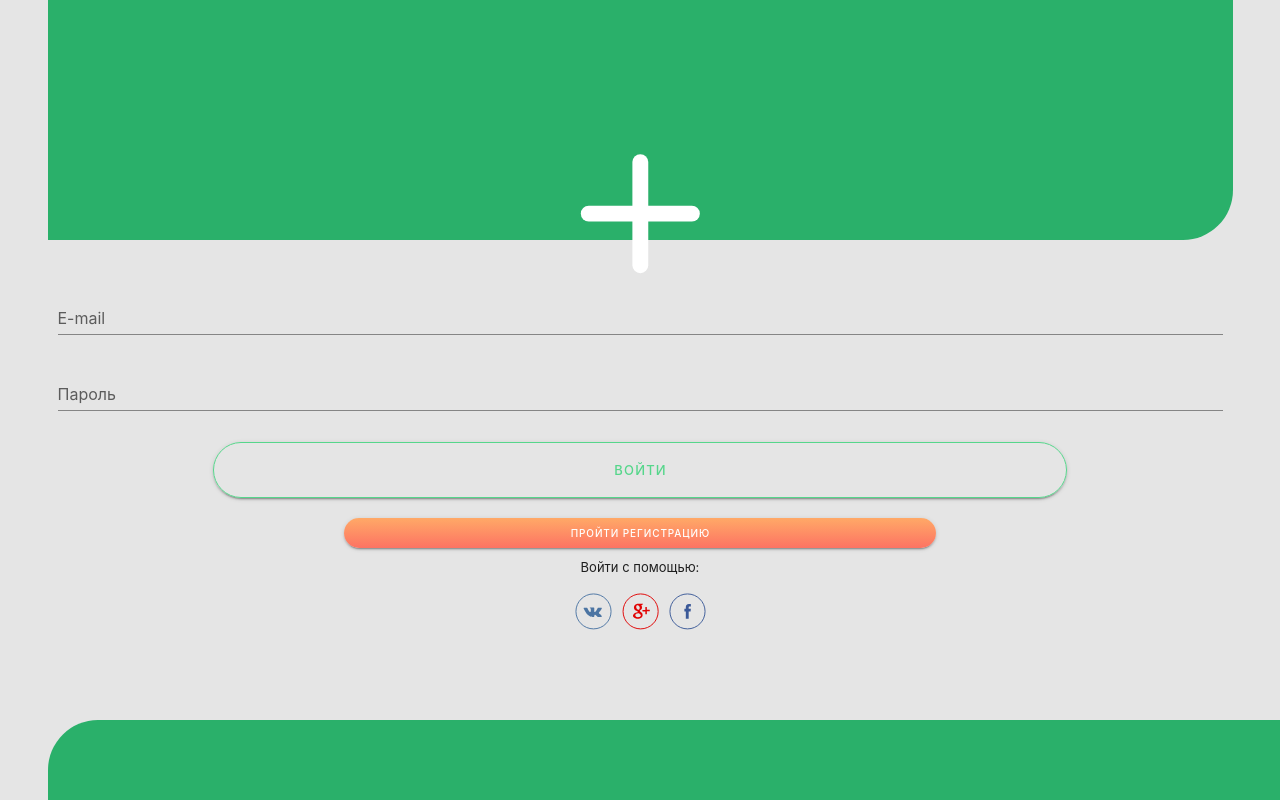
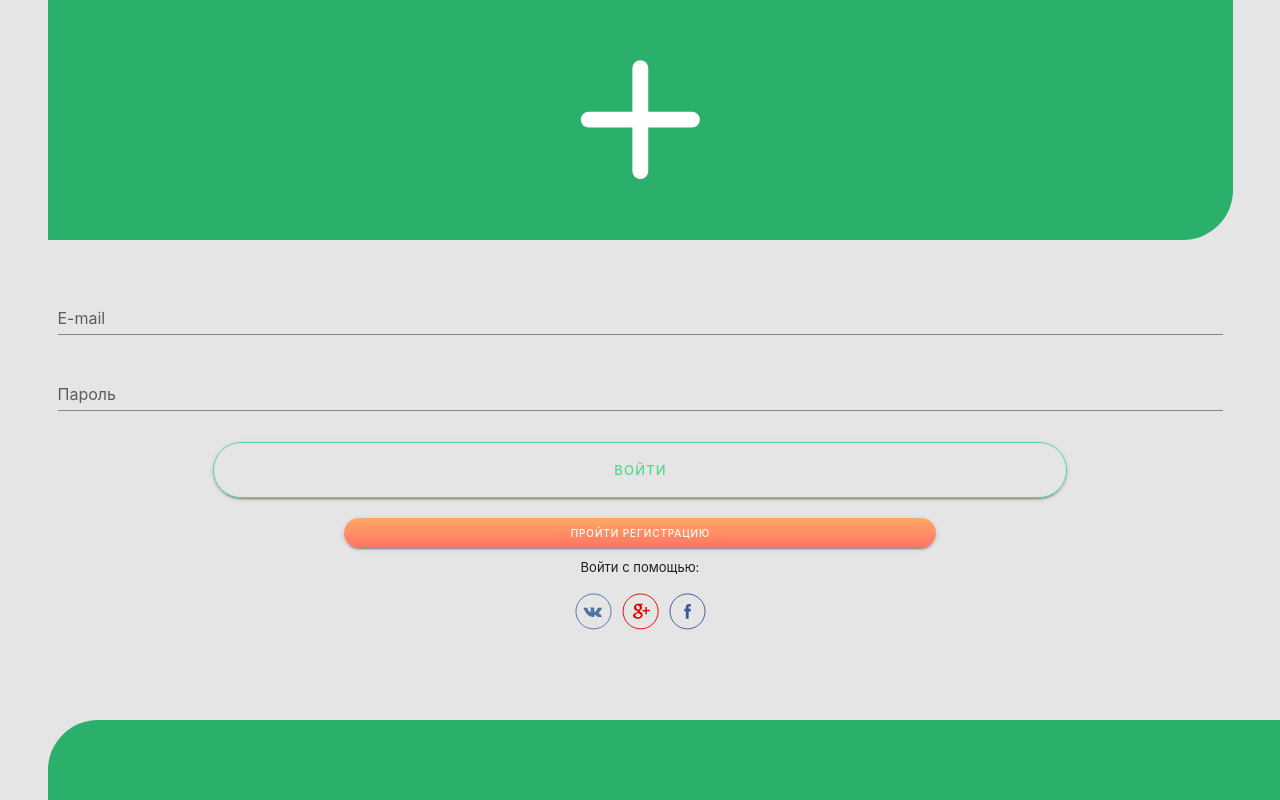
Before and after one commit to Rozenwald/Olyv, a Vue app: page /auth in a window 1280 px wide. Built offline with nearby package versions, Linux system fonts and the light colour scheme; what vue-scrollmagic would draw is missing.

Commit message:
fix auth

```diff
--- a/src/views/Authorization.vue
+++ b/src/views/Authorization.vue
@@ -227,8 +227,6 @@ export default {
 
     #regLogo {
         position relative
-        margin-top 13%
-        margin-bottom 13%
         vertical-align middle
         width:auto;
         height:50%;
```
